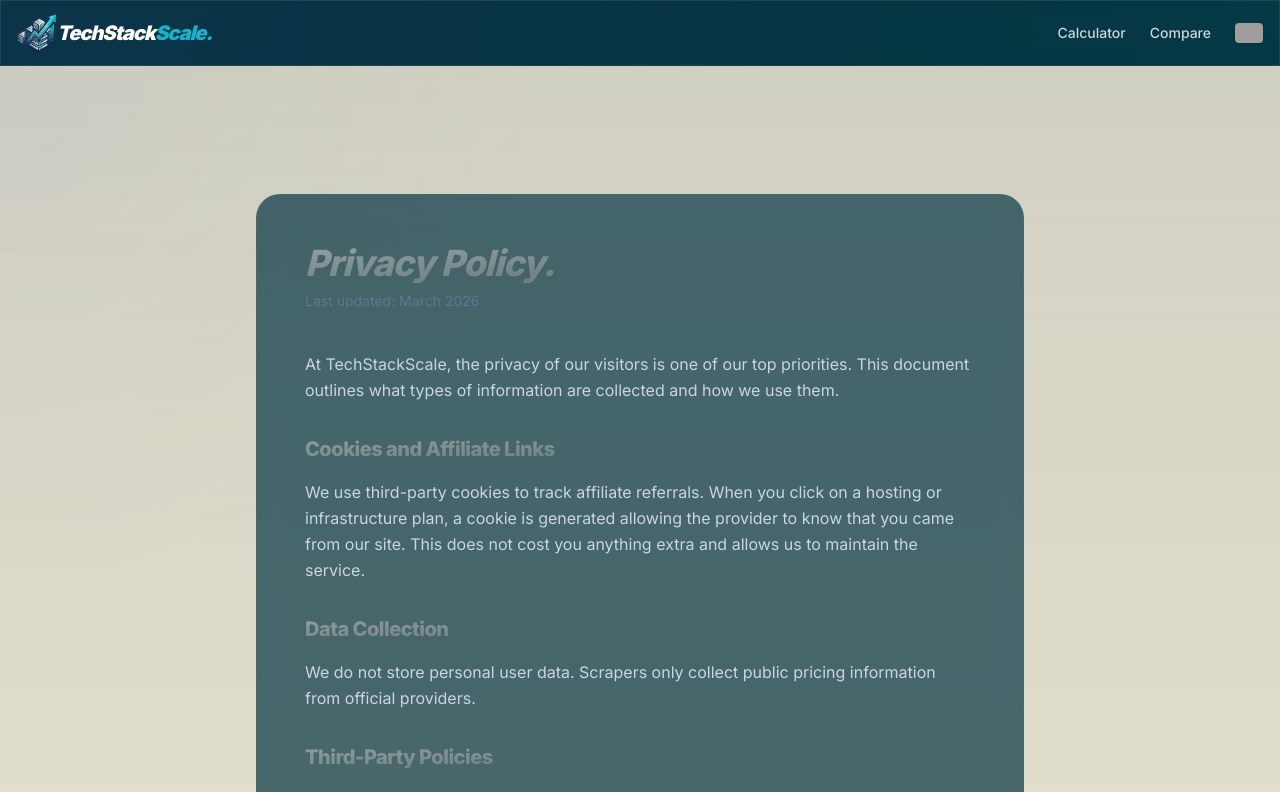
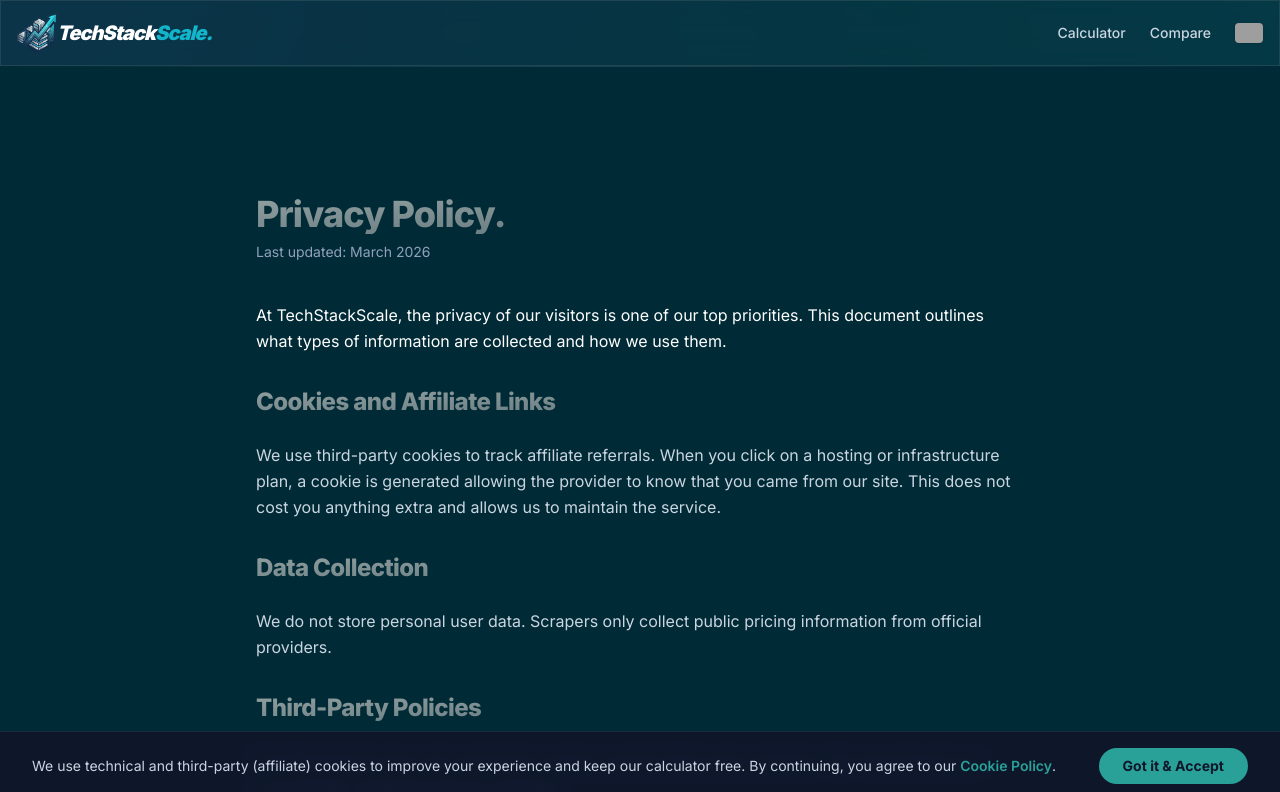
Before and after one commit to niusvel/techstackscale, a Next.js app: page /en/privacy in a window 1280 px wide. Shown: the top 792 px of the page. Built offline with nearby package versions, Linux system fonts and the light colour scheme; grey boxes are pictures that could not be loaded.

Commit message:
fix some legacy details

```diff
--- a/app/[locale]/cloud/[provider]/page.tsx
+++ b/app/[locale]/cloud/[provider]/page.tsx
@@ -34,7 +34,7 @@ export async function generateMetadata({ params }: { params: Promise<{ locale: s
                 'es': `https://techstackscale.com/es/cloud/${provider}`,
                 'en': `https://techstackscale.com/en/cloud/${provider}`,
                 'fr': `https://techstackscale.com/fr/cloud/${provider}`,
-                'x-default': `https://techstackscale.com/en/cloud/${provider}`,
+                'x-default': `https://techstackscale.com/es/cloud/${provider}`,
             },
         },
         openGraph: {
--- /dev/null
+++ b/app/[locale]/components/CookieBanner.tsx
@@ -0,0 +1,47 @@
+"use client";
+
+import { useState, useEffect } from 'react';
+import { useTranslations } from 'next-intl';
+import Link from 'next/link';
+
+export default function CookieBanner({ locale }: { locale: string }) {
+    const [isVisible, setIsVisible] = useState(false);
+    const t = useTranslations('CookieBanner');
+
+    useEffect(() => {
+        const consent = localStorage.getItem('techstackscale-cookie-consent');
+        if (!consent) {
+            setIsVisible(true);
+        }
+    }, []);
+
+    const handleAccept = () => {
+        localStorage.setItem('techstackscale-cookie-consent', 'accepted');
+        setIsVisible(false);
+    };
+    if (!isVisible) return null;
+
+    return (
+        <div className="fixed bottom-0 left-0 right-0 z-50 bg-slate-900/95 backdrop-blur border-t border-slate-800 p-4 shadow-2xl">
+            <div className="max-w-7xl mx-auto px-4 flex flex-col sm:flex-row items-center justify-between gap-4">
+                <div className="text-slate-300 text-sm">
+                    <p>
+                        {t('message')}{' '}
+                        <Link
+                            href={`/${locale}/cookies`}
+                            className="text-cyan font-semibold hover:underline"
+                        >
+                            {t('link_text')}
+                        </Link>.
+                    </p>
+                </div>
+                <button
+                    onClick={handleAccept}
+                    className="whitespace-nowrap bg-cyan hover:bg-cyan/80 text-slate-900 font-bold py-2 px-6 rounded-full transition-colors text-sm"
+                >
+                    {t('accept')}
+                </button>
+            </div>
+        </div>
+    );
+}
--- a/app/[locale]/layout.tsx
+++ b/app/[locale]/layout.tsx
@@ -8,6 +8,7 @@ import PageNavbar from "./components/PageNavbar";
 import PageFooter from "./components/PageFooter";
 
 import "./globals.css";
+import CookieBanner from "./components/CookieBanner";
 
 const inter = Inter({ subsets: ["latin"] });
 
@@ -28,7 +29,7 @@ export async function generateMetadata(props: { params: Promise<{ locale: string
         'es': `${baseUrl}/es`,
         'en': `${baseUrl}/en`,
         'fr': `${baseUrl}/fr`,
-        'x-default': `${baseUrl}/en`,
+        'x-default': `${baseUrl}/es`,
       },
     },
 
@@ -109,6 +110,7 @@ export default async function RootLayout({
 
             <PageFooter />
           </div>
+          <CookieBanner locale={locale} />
         </NextIntlClientProvider>
         <script
           type="application/ld+json"
--- a/app/[locale]/privacy/page.tsx
+++ b/app/[locale]/privacy/page.tsx
@@ -1,32 +1,52 @@
 import { useTranslations } from 'next-intl';
+import { getTranslations } from 'next-intl/server';
+
+export async function generateMetadata({ params }: { params: Promise<{ locale: string }> }) {
+    const { locale } = await params;
+    const t = await getTranslations({ locale, namespace: 'Privacy' });
+
+    return {
+        title: `${t('title')} | TechStackScale`,
+        description: t('intro'),
+        alternates: {
+            canonical: `https://techstackscale.com/${locale}/privacy`,
+            languages: {
+                'es': 'https://techstackscale.com/es/privacy',
+                'en': 'https://techstackscale.com/en/privacy',
+                'fr': 'https://techstackscale.com/fr/privacy',
+                'x-default': 'https://techstackscale.com/es/privacy',
+            },
+        },
+    };
+}
 
 export default function PrivacyPage() {
     const t = useTranslations('Privacy');
 
     return (
-        <main className="min-h-screen pt-32 pb-20 px-4">
-            <div className="max-w-3xl mx-auto glass p-8 md:p-12 rounded-3xl border border-white/10">
-                <h1 className="text-4xl font-black text-white mb-2 italic">
+        <main className="min-h-screen bg-background text-white p-8 pt-32 pb-20">
+            <div className="max-w-3xl mx-auto">
+                <h1 className="text-4xl font-bold mb-2">
                     {t('title')}<span className="text-cyan">.</span>
                 </h1>
-                <p className="text-slate-500 text-sm mb-10">{t('last_updated')}</p>
+                <p className="text-slate-400 text-sm mb-10">{t('last_updated')}</p>
 
-                <div className="space-y-8 text-slate-300 leading-relaxed">
+                <div className="space-y-8 leading-relaxed">
                     <p>{t('intro')}</p>
 
                     <section>
-                        <h2 className="text-xl font-bold text-white mb-4">{t('cookies_title')}</h2>
-                        <p>{t('cookies_text')}</p>
+                        <h2 className="text-2xl font-semibold mb-6">{t('cookies_title')}</h2>
+                        <p className="text-slate-300">{t('cookies_text')}</p>
                     </section>
 
                     <section>
-                        <h2 className="text-xl font-bold text-white mb-4">{t('data_title')}</h2>
-                        <p>{t('data_text')}</p>
+                        <h2 className="text-2xl font-semibold mb-6">{t('data_title')}</h2>
+                        <p className="text-slate-300">{t('data_text')}</p>
                     </section>
 
                     <section>
-                        <h2 className="text-xl font-bold text-white mb-4">{t('third_party_title')}</h2>
-                        <p>{t('third_party_text')}</p>
+                        <h2 className="text-2xl font-semibold mb-6">{t('third_party_title')}</h2>
+                        <p className="text-slate-300">{t('third_party_text')}</p>
                     </section>
                 </div>
             </div>
--- a/app/[locale]/terms/page.tsx
+++ b/app/[locale]/terms/page.tsx
@@ -1,23 +1,47 @@
 import { useTranslations } from 'next-intl';
+import { getTranslations } from 'next-intl/server';
+
+export async function generateMetadata({ params }: { params: Promise<{ locale: string }> }) {
+    const { locale } = await params;
+    const t = await getTranslations({ locale, namespace: 'Terms' });
+
+    return {
+        title: `${t('title')} | TechStackScale`,
+        description: t('section2_text').substring(0, 150) + '...',
+        alternates: {
+            canonical: `https://techstackscale.com/${locale}/terms`,
+            languages: {
+                'es': 'https://techstackscale.com/es/terms',
+                'en': 'https://techstackscale.com/en/terms',
+                'fr': 'https://techstackscale.com/fr/terms',
+                'x-default': 'https://techstackscale.com/es/terms',
+            },
+        },
+    };
+}
 
 export default function TermsPage() {
     const t = useTranslations('Terms');
 
     return (
-        <main className="min-h-screen pt-32 pb-20 px-4">
-            <div className="max-w-3xl mx-auto glass p-8 md:p-12 rounded-3xl border border-white/10">
-                <h1 className="text-4xl font-black text-white mb-2 italic">
+        <main className="min-h-screen bg-background text-white p-8 pt-32 pb-20">
+            <div className="max-w-3xl mx-auto">
+                <h1 className="text-4xl font-bold mb-2">
                     {t('title')}<span className="text-cyan">.</span>
                 </h1>
-                <p className="text-slate-500 text-sm mb-10">{t('last_updated')}</p>
+                <p className="text-slate-400 text-sm mb-10">{t('last_updated')}</p>
 
-                <div className="space-y-8 text-slate-300 leading-relaxed">
+                <div className="space-y-8 leading-relaxed">
                     {[1, 2, 3, 4].map((num) => (
                         <section key={num}>
-                            <h2 className="text-xl font-bold text-white mb-4">
+                            <h2 className="text-2xl font-semibold mb-6">
+                                {/* @ts-ignore - Evitamos el warning de TypeScript por la key dinámica */}
                                 {t(`section${num}_title`)}
                             </h2>
-                            <p>{t(`section${num}_text`)}</p>
+                            <p className="text-slate-300">
+                                {/* @ts-ignore */}
+                                {t(`section${num}_text`)}
+                            </p>
                         </section>
                     ))}
                 </div>
--- a/messages/en.json
+++ b/messages/en.json
@@ -229,5 +229,10 @@
     "CopyButton": {
         "copy": "Copy",
         "copied": "Copied!"
+    },
+    "CookieBanner": {
+        "message": "We use technical and third-party (affiliate) cookies to improve your experience and keep our calculator free. By continuing, you agree to our",
+        "link_text": "Cookie Policy",
+        "accept": "Got it & Accept"
     }
 }
--- a/messages/es.json
+++ b/messages/es.json
@@ -229,5 +229,10 @@
     "CopyButton": {
         "copy": "Copiar",
         "copied": "¡Copiado!"
+    },
+    "CookieBanner": {
+        "message": "Utilizamos cookies técnicas y de terceros (afiliación) para mejorar tu experiencia y mantener nuestra calculadora gratuita. Al continuar, aceptas nuestra",
+        "link_text": "Política de Cookies",
+        "accept": "Entendido y Aceptar"
     }
 }
--- a/messages/fr.json
+++ b/messages/fr.json
@@ -229,5 +229,10 @@
     "CopyButton": {
         "copy": "Copier",
         "copied": "Copié!"
+    },
+    "CookieBanner": {
+        "message": "Nous utilisons des cookies techniques et tiers (affiliation) pour améliorer votre expérience et garder notre calculatrice gratuite. En continuant, vous acceptez notre",
+        "link_text": "Politique relative aux cookies",
+        "accept": "Compris et Accepter"
     }
 }
```
Also changed, not shown: app/[locale]/cookies/page.tsx (+34 -11 lines). Lines whose indentation alone changed are shown as unchanged.
